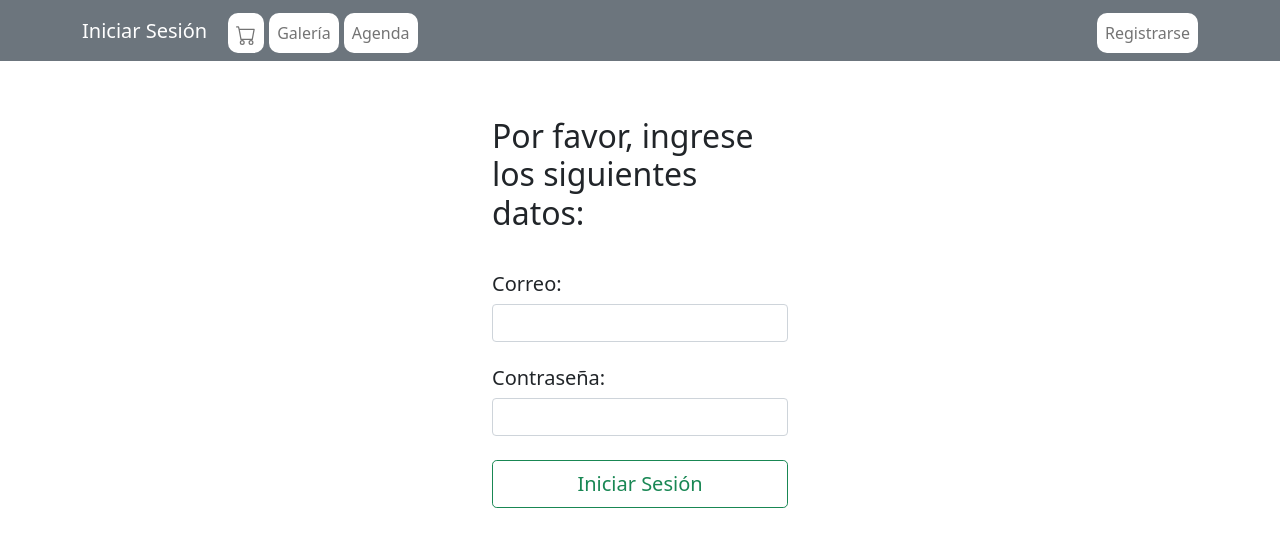
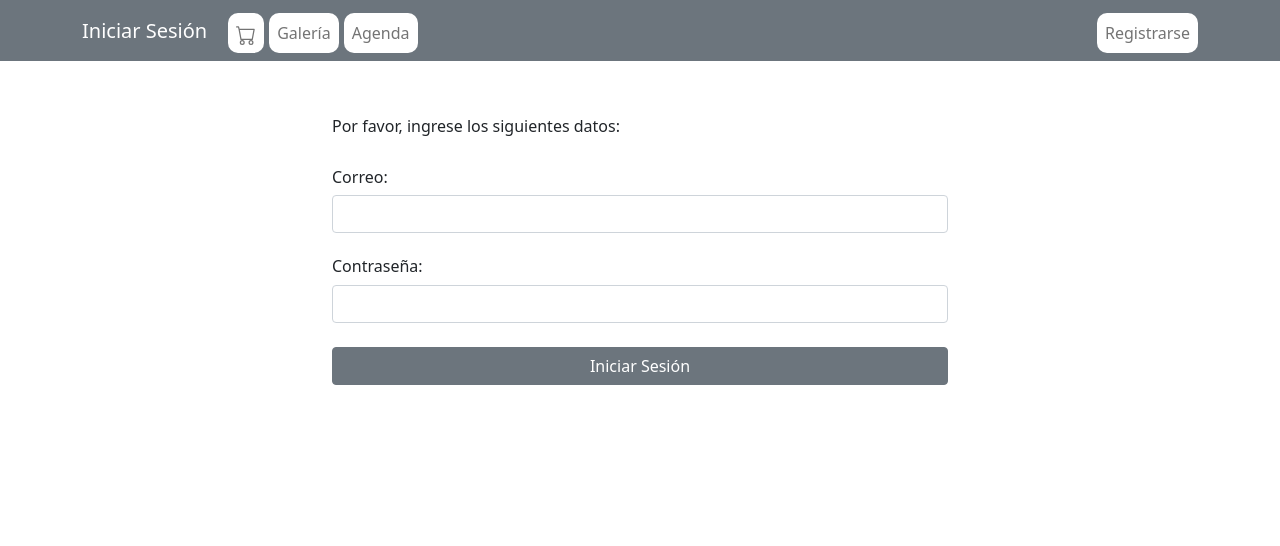
Before and after one commit to RyutaKinzoku/WebDuende, a React (Create React App) app: page / in a window 1280 px wide. Shown: the top 546 px of the page. Built offline with nearby package versions, Linux system fonts and the light colour scheme.

Commit message:
Finish login react component

```diff
--- a/src/Vista/IniciarSesion.js
+++ b/src/Vista/IniciarSesion.js
@@ -24,28 +24,23 @@ export default class IniciarSesion extends Component{
     render(){
         return(
             <div>
-
-                <div className="center container w-25 p-8 py-2 my-3  mt-5">
+                <div className="center container w-50 p-8 py-2 my-3  mt-5">
                     <Form.Group className="mb-3" controlId="formBasicEmail">
-                        <h2>
-                            <div id="fondo">
-                                <p>Por favor, ingrese los siguientes datos: </p>
-                            </div>
-                        </h2>
                         <div>
                             <Form.Group onChange= {this.handleChange}>
+                                <h6>Por favor, ingrese los siguientes datos: </h6>
                                 <br/>
-                                <h5>Correo:</h5>
+                                <h6>Correo:</h6>
                                 <Form.Control type="text" name = 'correo' />
                                 <br/>
-                                <h5>Contraseña:</h5>
+                                <h6>Contraseña:</h6>
                                 <Form.Control type="password" name = 'contrasena' />
                                 <br/>
                             </Form.Group>
 
                         </div>
-                        <div className="d-grid gap-2 ">
-                            <Button size="lg" variant="outline-success" type="submit">
+                        <div className="d-grid gap-2">
+                            <Button size="md" variant="secondary" type="submit">
                                 Iniciar Sesión
                             </Button>
                         </div>
```
